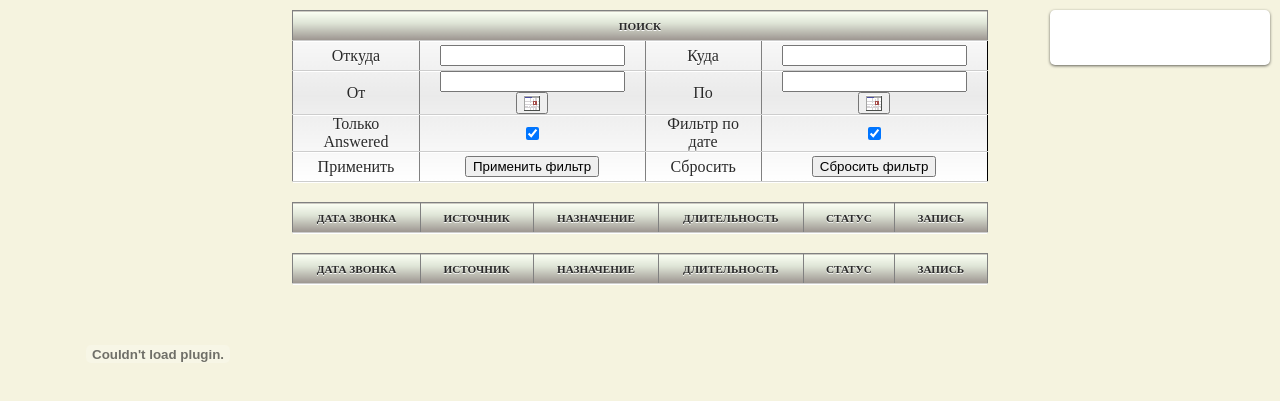
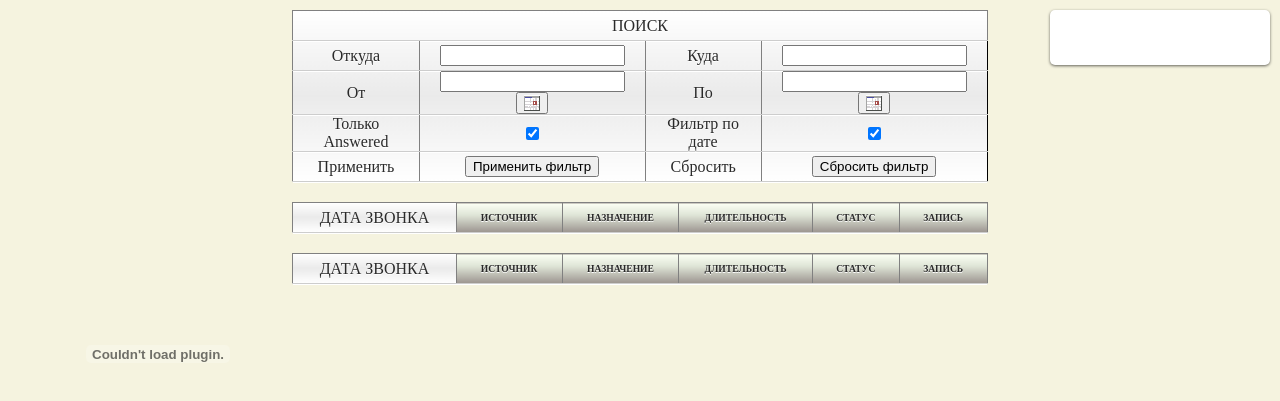
Before and after one commit to asasem/aster, a PHP site: page / in a window 1280 px wide. Shown: the top 401 px of the page. Run offline with PHP 8.4, Linux system fonts and the light colour scheme; data that the repository does not hold is empty; some libraries are stand-ins or nearby versions.

Commit message:
Rejected commit: Default

```diff
--- a/css/style.css
+++ b/css/style.css
@@ -98,9 +98,9 @@
 
 
 
-.features-table thead td
+.features-table td.data-sort
 {
-    font-size: 70%;
+    font-size: 60%;
     font-weight: bold;
   /*  -moz-border-radius-topright: 10px;
     -moz-border-radius-topleft: 10px;*/
```
